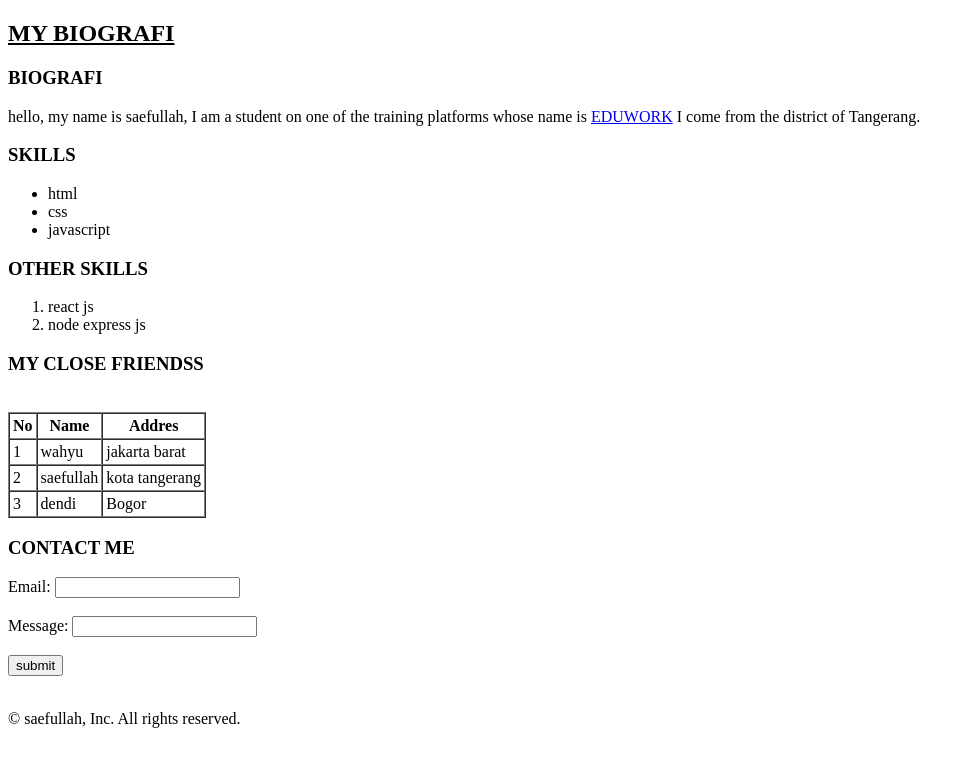
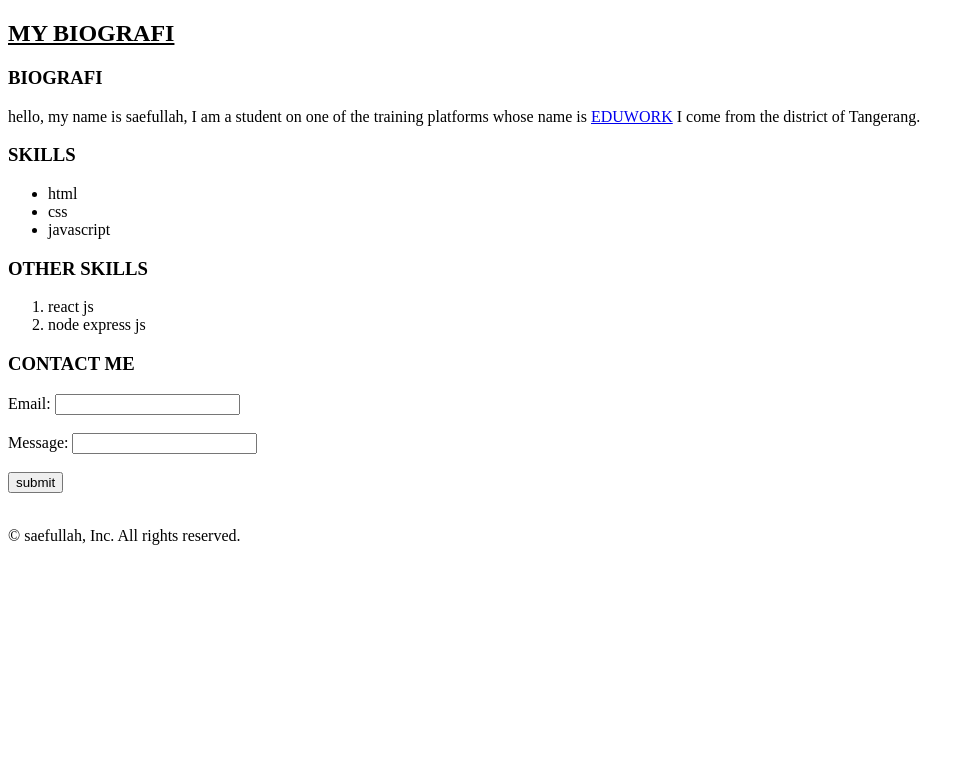
Before and after one commit to saeful26/PORTOFOLIO-NO-CSS, a plain HTML site: page index.html in a window 1280 px wide. Shown: the whole page, without its empty margins (0-975 px from the left). Drawn offline with Linux system fonts and the light colour scheme.

Commit message:
menghapus file html

```diff
--- a/index.html
+++ b/index.html
@@ -23,30 +23,6 @@
         <li>react js</li>
         <li>node express js</li>
     </ol>
-    <h3>MY CLOSE FRIENDSS</h3>
-    <table border="1px" cellspacing="0" cellpadding="3">
-        <tr>
-          <th>No</th>
-          <th>Name</th>
-          <th>Addres</th>
-        </tr>
-        <tr>
-          <td>1</td>
-          <td>wahyu</td>
-          <td>jakarta barat</td>
-        </tr>
-        <tr>
-          <td>2</td>
-          <td>saefullah</td>
-          <td>kota tangerang</td>
-        </tr>
-        <tr>
-            <td>3</td>
-            <td>dendi</td>
-            <td>Bogor</td>
-        </tr>
-        <br>
-        </table>
         <h3>CONTACT ME</h3>
         <form action="/action_page.php">
             <label for="fname">Email:</label>
```
